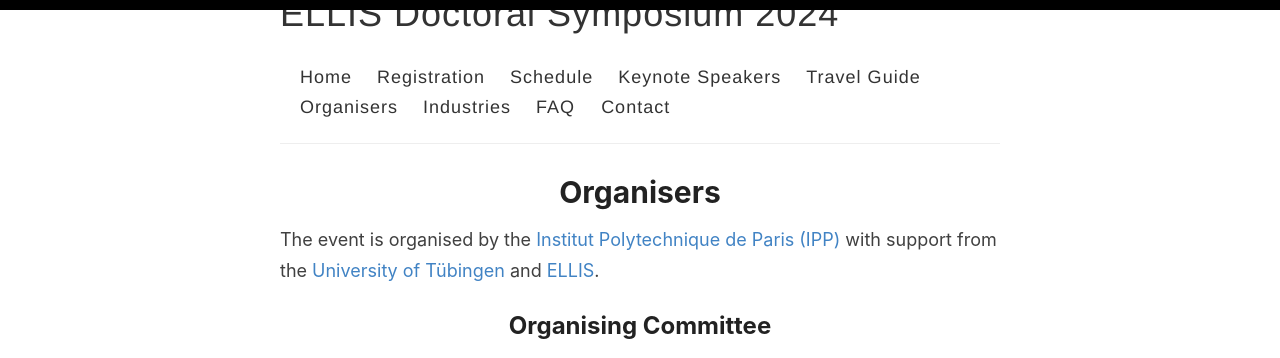
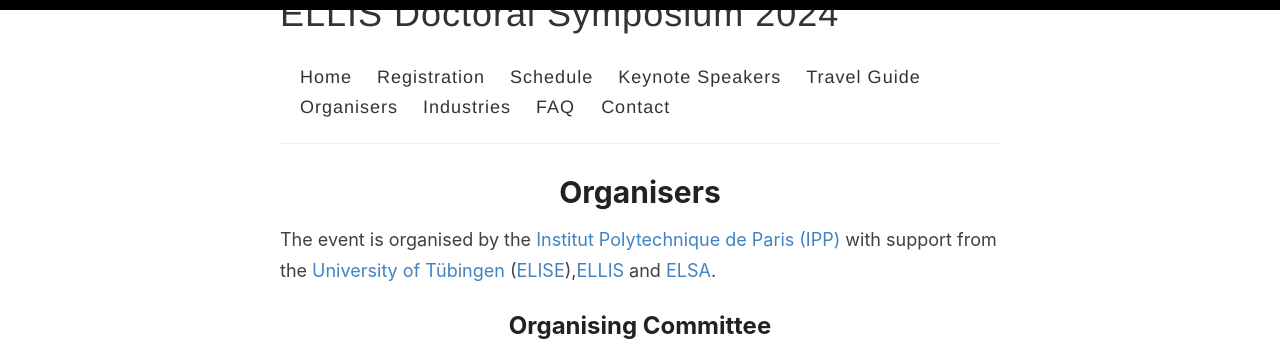
Before and after one commit to eds2024/eds2024.github.io, a Jekyll site: the page built from _pages/organisers.md, in a window 1280 px wide and 900 px high, scrolled down 419 px, cut to the strip 0-358 px from the top of the window. Built offline with Jekyll 4.4.1, drawn with Linux system fonts in a browser that asks for light colours.

Commit message:
Update organisers.md

```diff
--- a/_pages/organisers.md
+++ b/_pages/organisers.md
@@ -62,7 +62,7 @@
     </style>
 </head>
 <body>
-    <p> The event is organised by the <a href="https://www.ip-paris.fr/en">Institut Polytechnique de Paris (IPP)</a> with support from the <a href="https://uni-tuebingen.de/en/">University of Tübingen</a> and <a href="https://ellis.eu/">ELLIS</a>. </p>
+    <p> The event is organised by the <a href="https://www.ip-paris.fr/en">Institut Polytechnique de Paris (IPP)</a> with support from the <a href="https://uni-tuebingen.de/en/">University of Tübingen</a> (<a href="https://www.elise-ai.eu">ELISE</a>),<a href="https://ellis.eu/">ELLIS</a> and <a href="https://www.elsa-ai.eu/">ELSA</a>. </p>
 <body>
 <h2>Organising Committee</h2>
 <div class="organiser">
```
